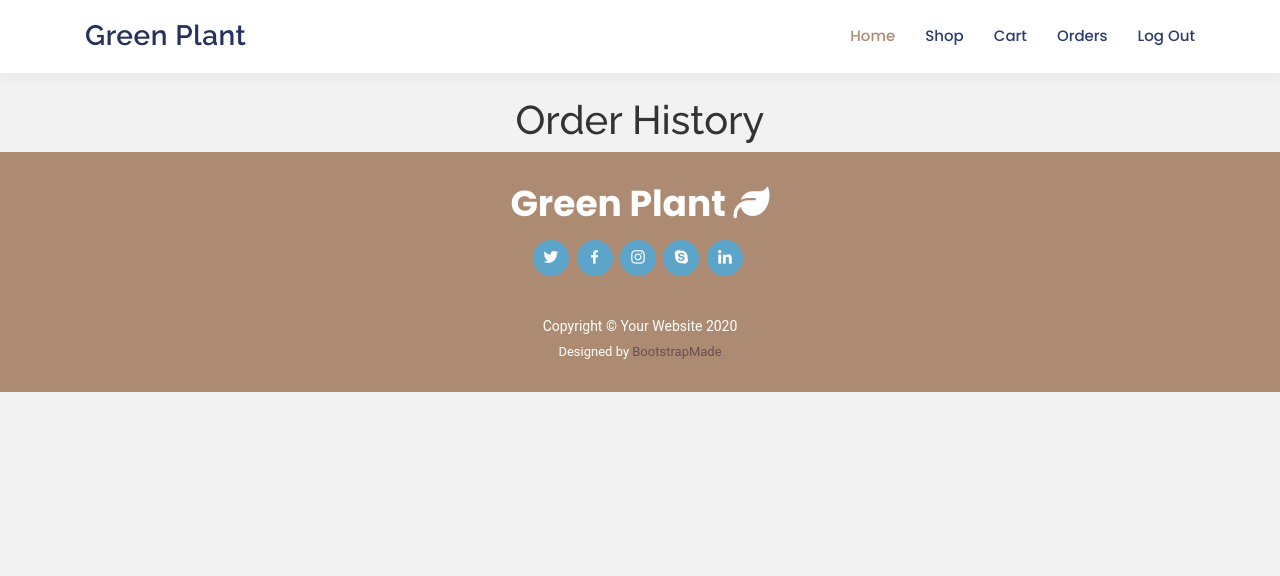
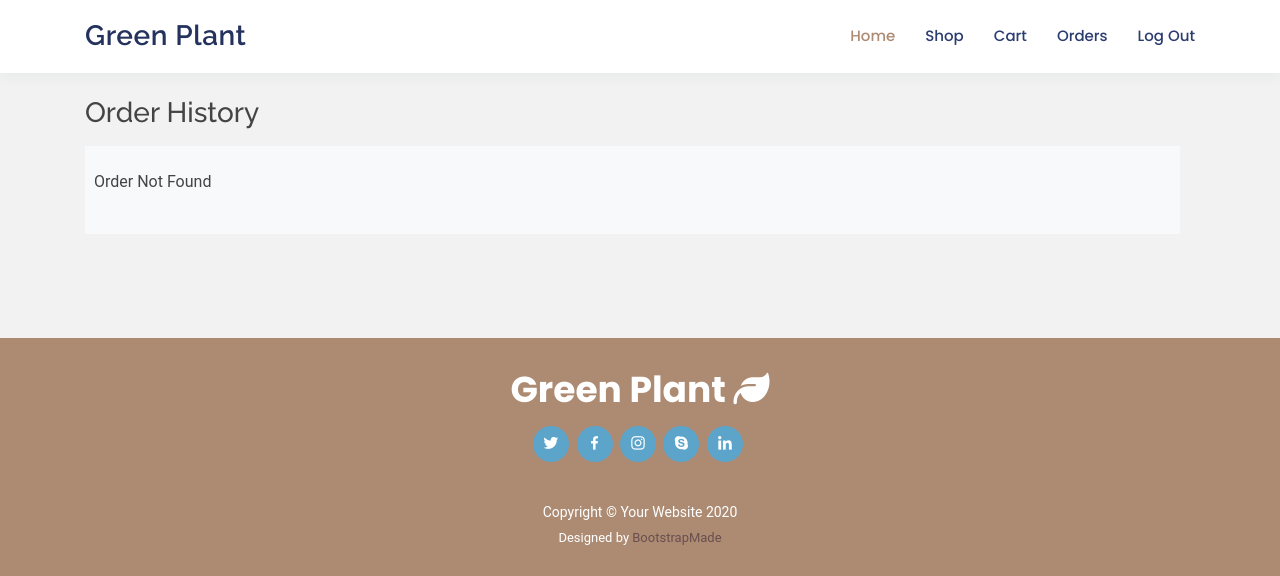
Before and after one commit to rayyun/python-100days-of-code, a Flask app: page /order-history in a window 1280 px wide. Shown: the top 576 px of the page. Run offline with Flask 2, Linux system fonts and the light colour scheme; the visitor is signed in with stand-in values (Sample User, id 1); data comes from the database, SQL or seed files in the repository; data that the repository does not hold is empty; some libraries are stand-ins or nearby versions.

Commit message:
before edit

```diff
--- a/Day96-Web-Online-Shop/templates/order_history.html
+++ b/Day96-Web-Online-Shop/templates/order_history.html
@@ -1,33 +1,90 @@
 {% include "header.html" %}
 
-<br><br><br><br>
-<h1>Order History</h1>
-<table border="1">
-<!--{{ order_list }}-->
+<section id="order-history" class="my-5 py-3 px-5 mx-auto">
+  <div class="container py-3">
+    <div class="row d-flex justify-content-center align-items-center">
+      <div class="col-12">
+
+        <div class="py-3 h-300">
+          <h3 class="fw-normal mb-0 text-black">Order History</h3>
+        </div>
+
+<!--        <div class="d-flex justify-content-between align-items-center mb-4">-->
+<!--          <h3 class="fw-normal mb-0 text-black">Order History</h3>-->
+<!--        </div>-->
+      {% if order_list|length == 0 %}
+
+        <div class="card border-0 mb-4">
+          <div class="card-body bg-light p-4">
+
+            <div class="row d-flex justify-content-between align-items-center">
+            <p>Order Not Found</p>
+            </div>
+          </div>
+        </div>
+
+      {% else %}
         {% for order in order_list %}
-    <tr>
-        <td colspan="5">
+      <div class="card card-order rounded-3">
+          <div class="card-body">
+
+
+            <div class="row d-flex justify-content-between align-items-center">
+<!--                <div>-->
                 <span>Order # {{ order['order'].id }}</span>
+
             <span>Order date : {{ order['order'].updatedAt }}</span>
             <span>Total : ${{ (order['order'].total|string).rstrip('00').rstrip('.') }}</span>
-        </td>
-    </tr>
+            </div>
+          </div>
+      </div>
+
+        <div class="card card-order rounded-3 mb-4">
+          <div class="card-body p-4">
+
+
         {% for item in order['order_items'] %}
-    <tr>
-        <td>
+
+            <div class="row d-flex justify-content-between align-items-center">
+              <div class="col-md-1 col-lg-1 col-xl-1">
                   <a href="/item-detail/{{ item.product_id }}">
-            <span><img src="{{ item.product.img_lg_url.replace('w=480', 'w=60&h=120') }}"></span>
-            <span>{{ item.product.name }}</span>
+                  <img src="{{ item.product.img_lg_url.replace('w=480', 'w=60&h=120') }}" class="img-fluid rounded-2">
                   </a>
-        </td>
-        <td>{{ item.quantity }}</td>
-        <td>${{ (item.price|string).rstrip('00').rstrip('.') }}</td>
-        <td>Subtotal: ${{ (((item.price - item.discount) * item.quantity)|string).rstrip('00').rstrip('.') }}</td>
-        <td></td>
-    </tr>
+              </div>
+              <div class="col-md-4 col-lg-4 col-xl-4">
+                  <a href="/item-detail/{{ item.product_id }}"><p><h6 class="card-title text-muted">{{ item.product.name }}</h6></p></a>
+                <p><h7 class="card-subtitle text-muted mb-1">{{ item.product.size }}</h7></p>
+              </div>
+              <div>
+                  <h7 class="text-subtotal text-muted mb-1">Qty: </h7><h6 class="card-subtitle mb-0 text-muted">{{ item.quantity }}</h6>
+              </div>
+              <div>
+                <h7 class="text-subtotal text-muted mb-1">Price: </h7><h6 class="price card-subtitle mb-0 text-muted">${{ (item.price|string).rstrip('00').rstrip('.') }}</h6>
+              </div>
+              <div>
+                  <h7 class="text-subtotal text-muted">Subtotal: </h7>
+                <h6 class="price card-subtitle mb-0 text-muted">
+                    ${{ (((item.price - item.discount) * item.quantity)|string).rstrip('00').rstrip('.') }}
+              </h6>
+              </div>
+
+            </div>
           {% endfor %}
 
 
+
+
+          </div>
+        </div>
       {% endfor %}
-</table>
+
+    {% endif %}
+
+
+      </div>
+    </div>
+  </div>
+</section>
+
+
 {% include "footer.html" %}
```
Lines whose indentation alone changed are shown as unchanged.
